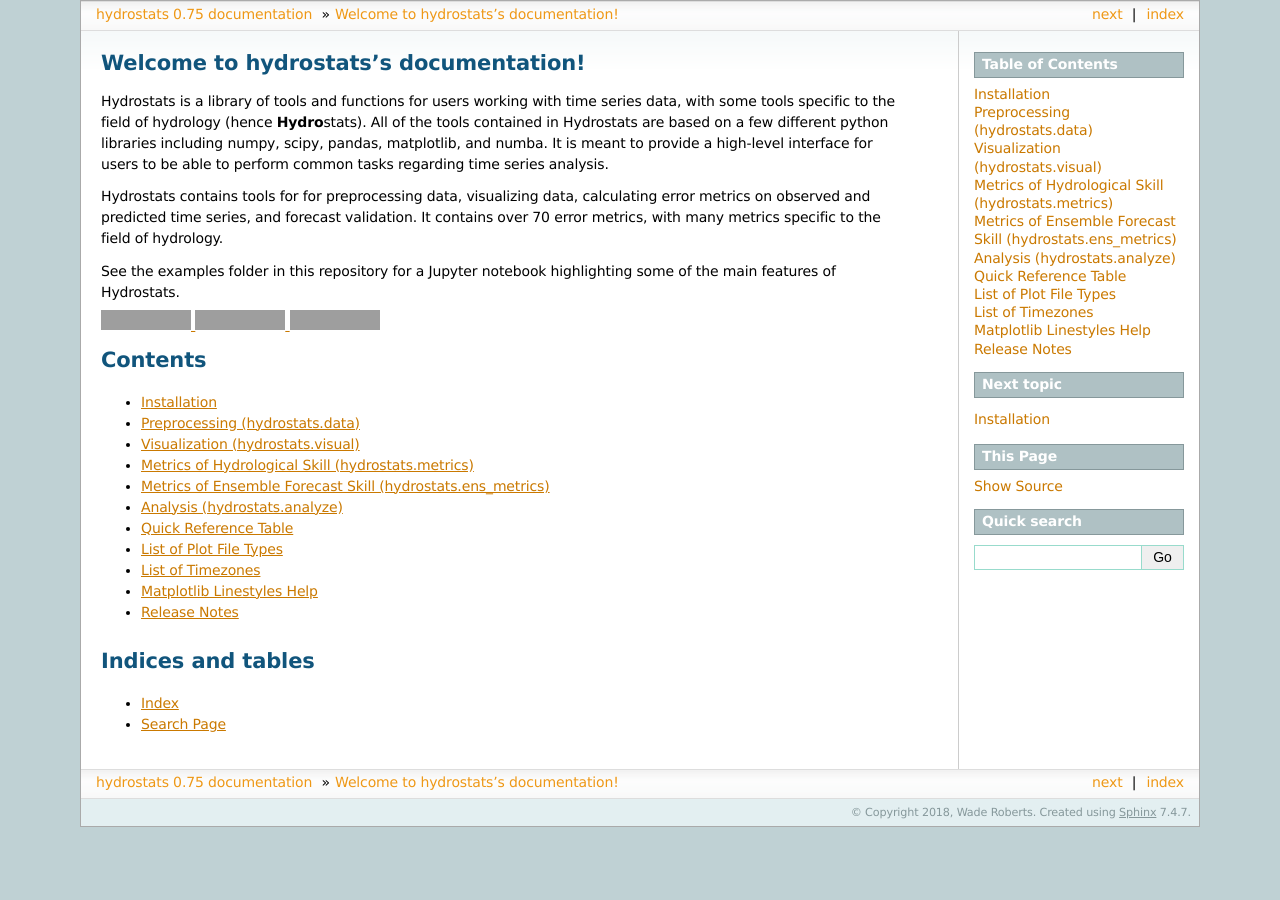
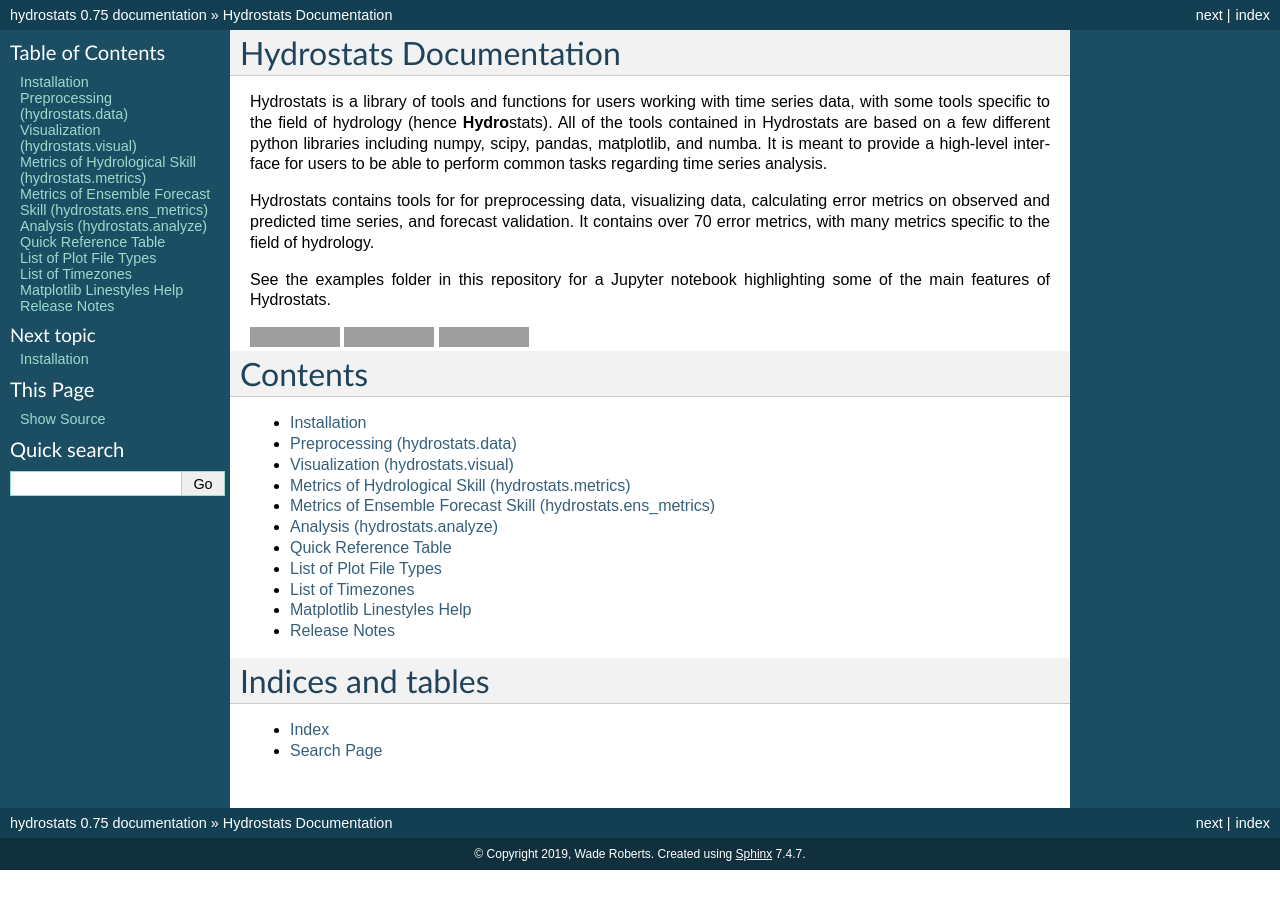
Before and after one commit to BYU-Hydroinformatics/Hydrostats, a Sphinx documentation site: the page built from docs/index.rst, in a window 1280 px wide. Built offline with Sphinx 7.4.7, drawn with Linux system fonts in a browser that asks for light colours; grey boxes are pictures that could not be loaded.

Commit message:
Updates to docs about installation

```diff
--- a/docs/conf.py
+++ b/docs/conf.py
@@ -14,14 +14,15 @@
 
 import os
 import sys
+import datetime
 sys.path.insert(0, os.path.abspath('..'))
 sys.path.insert(0, os.path.abspath('.'))
 
 # -- Project information -----------------------------------------------------
 
 project = 'hydrostats'
-copyright = '2018, Wade Roberts'
 author = 'Wade Roberts'
+copyright = '{}, {}'.format(datetime.datetime.now().year, author)
 
 # The short X.Y version
 version = ''
@@ -78,7 +79,7 @@
 # The theme to use for HTML and HTML Help pages.  See the documentation for
 # a list of builtin themes.
 #
-html_theme = 'sphinxdoc'
+html_theme = 'classic'
 
 # Theme options are theme-specific and customize the look and feel of a theme
 # further.  For a list of options available for each theme, see the
@@ -89,7 +90,7 @@
 # Add any paths that contain custom static files (such as style sheets) here,
 # relative to this directory. They are copied after the builtin static files,
 # so a file named "default.css" will overwrite the builtin "default.css".
-html_static_path = ['_static']
+html_static_path = []
 
 # Custom sidebar templates, must be a dictionary that maps document names
 # to template names.
@@ -133,7 +134,7 @@
 #  author, documentclass [howto, manual, or own class]).
 latex_documents = [
     (master_doc, 'hydrostats.tex', 'hydrostats Documentation',
-     'Wade Roberts', 'manual'),
+     author, 'manual'),
 ]
 
 
--- a/docs/index.rst
+++ b/docs/index.rst
@@ -2,8 +2,8 @@
    sphinx-quickstart on Thu Jul 19 13:18:58 2018. * :ref:`modindex`
 
 
-Welcome to hydrostats's documentation!
-======================================
+Hydrostats Documentation
+==========================
 Hydrostats is a library of tools and functions for users working with time series data, with some tools specific to the
 field of hydrology (hence **Hydro**\stats). All of the tools contained in Hydrostats are based on a few different python
 libraries including numpy, scipy, pandas, matplotlib, and numba. It is meant to provide a high-level interface for users
```
Also changed, not shown: 1 other file.
